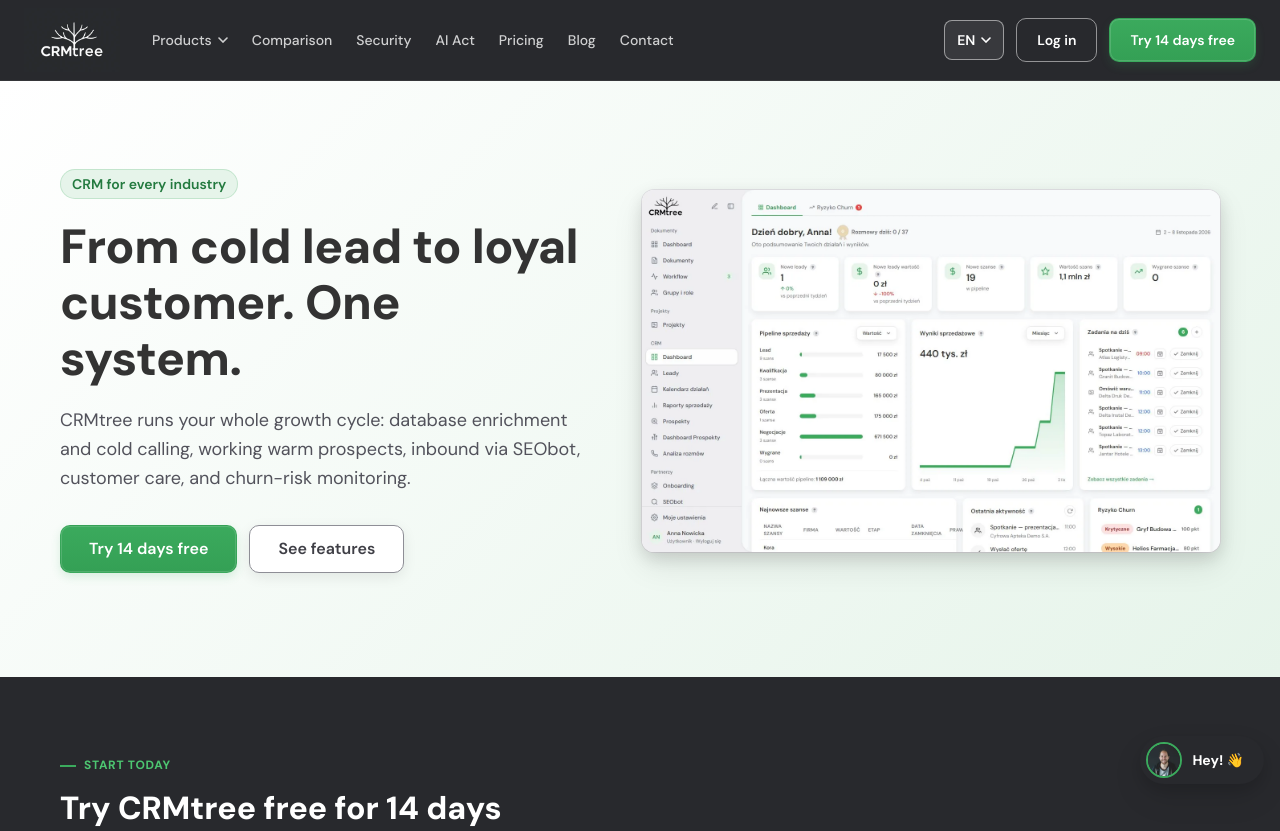
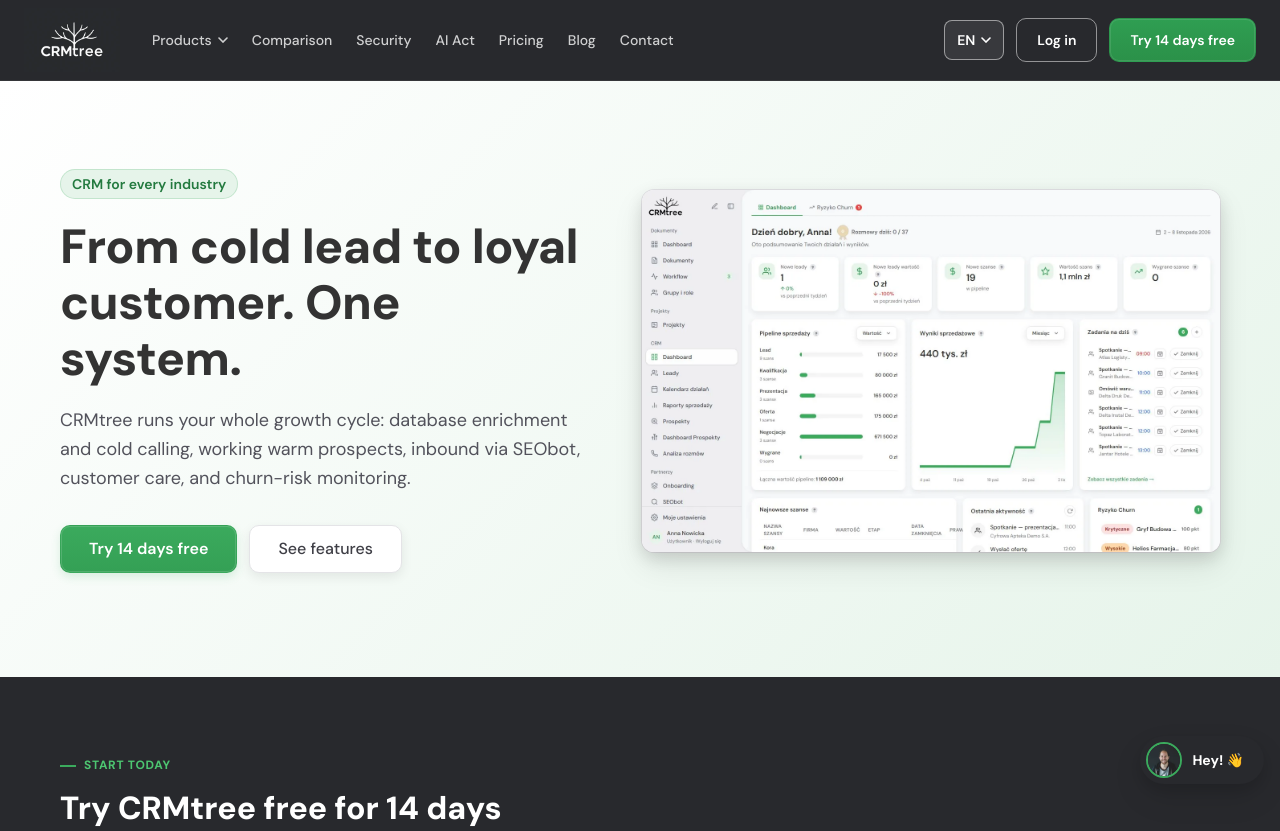
Before and after one commit to adapakse/CRMtree-landing, a plain HTML site: page public/index.html in a window 1280 px wide. Shown: the top 831 px of the page. Drawn offline with Linux system fonts and the light colour scheme.

Commit message:
fix(landing): secondary jak w aplikacji (jasna ramka), primary na ciemnych pasach bez neonowej poświaty
Co-Authored-By: Claude Opus 5.5 <noreply@anthropic.com>

```diff
--- a/public/style.css
+++ b/public/style.css
@@ -119,8 +119,8 @@ img, svg { max-width: 100%; }
   box-shadow: inset 0 0 0 1px rgba(255,255,255,.18), 0 6px 12px rgba(59,170,93,.22);
 }
 .btn--ghost, .btn--outline {
-  background: var(--control-bg); color: var(--gray-700);
-  border-color: var(--control-border); box-shadow: var(--shadow-sm);
+  background: var(--control-bg); color: var(--gray-700); font-weight: 500;
+  border-color: var(--gray-200); box-shadow: 0 4px 12px rgba(0,0,0,.08);
 }
 .btn--ghost:hover, .btn--outline:hover {
   border-color: var(--brand); color: var(--brand-text);
@@ -609,3 +609,10 @@ textarea { resize: vertical; min-height: 120px; }
 
 /* Otwarte menu zasłania stronę — czat nie wchodzi na nie */
 body.nav-open .chat-widget { visibility: hidden; }
+
+/* Primary on dark bands (nav, trial, security, login, footer): deeper green, no green glow — the bright one looks neon on graphite. */
+:is(.navbar, .trial, .security-section, .login-cta, .footer) .btn--primary {
+  background: linear-gradient(180deg, #2F9E52 0%, #2B9149 100%);
+  box-shadow: inset 0 0 0 1px rgba(255,255,255,.10);
+}
+:is(.navbar, .trial, .security-section, .login-cta, .footer) .btn--primary:hover { filter: brightness(1.06); box-shadow: inset 0 0 0 1px rgba(255,255,255,.14); }
```
